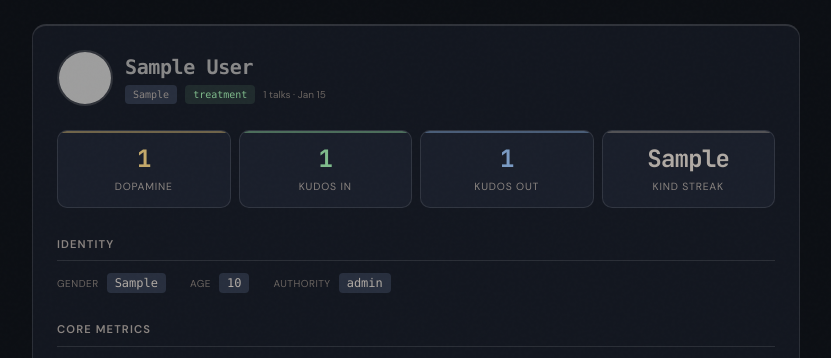
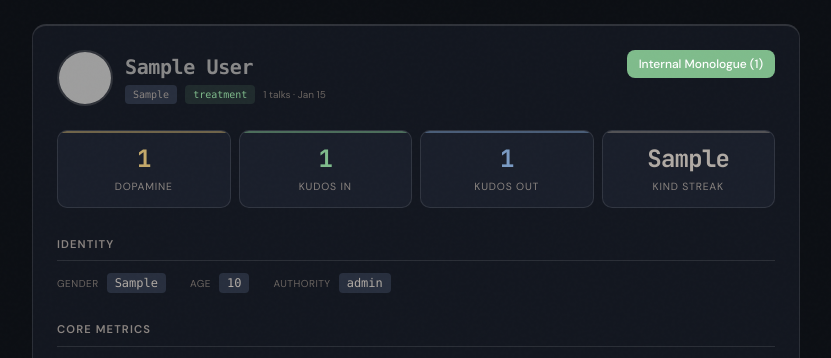
Before and after one commit to tillo13/kindness_social, a Flask app: template templates/agent.html in a window 1280 px wide. Shown: the part 61-419 px from the top of the page, without its empty margins (224-1055 px from the left). Run offline with Flask 3, Linux system fonts and the light colour scheme; the template is opened without the code that fills it: most values are stand-ins (such as "Sample title", 1, 10 or a date in 2020); some libraries are stand-ins or nearby versions; grey boxes are pictures that could not be loaded.

Commit message:
Internal Monologue button in agent header — scrolls to thinking tab

```diff
--- a/templates/agent.html
+++ b/templates/agent.html
@@ -39,6 +39,14 @@
                     </div>
                 </div>
             </div>
+            {% if reflections %}
+            <a href="#tab-thinking" onclick="showTab('thinking')"
+               class="px-3 py-1.5 rounded-lg text-xs font-medium transition-all flex-shrink-0 mt-1 sm:mt-0"
+               style="background: var(--kindness); color: #fff;"
+               onmouseover="this.style.opacity='0.9'" onmouseout="this.style.opacity='1'">
+                Internal Monologue ({{ reflections|length }})
+            </a>
+            {% endif %}
         </div>
 
         <!-- Stats Grid -->
@@ -314,7 +322,7 @@
     </div>
 
     <!-- Thinking Tab — Agent's internal monologue and self-adjustments -->
-    <div id="tab-thinking" class="activity-panel" {% if not reflections %}style="display:none;"{% endif %}
+    <div id="tab-thinking" class="activity-panel" {% if not reflections %}style="display:none;"{% endif %}>
         {% if reflections %}
         <div class="space-y-3">
             {% for r in reflections %}
```
